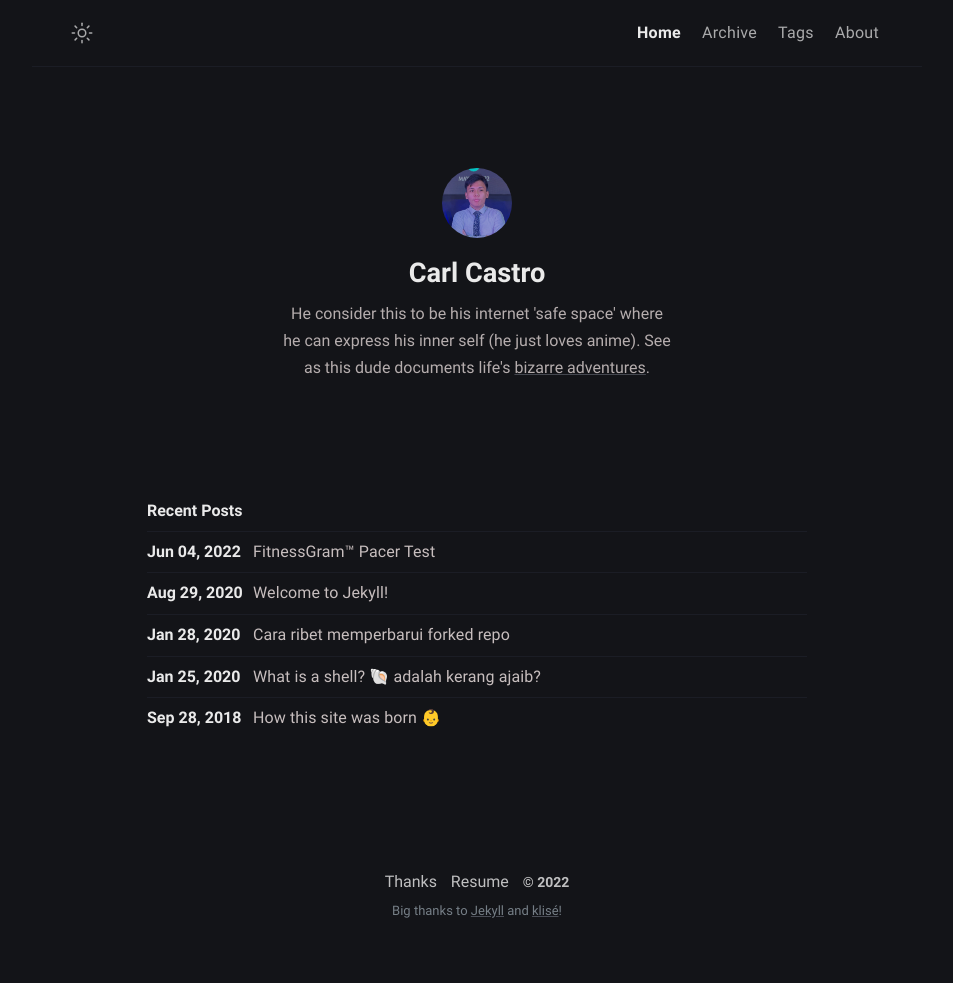
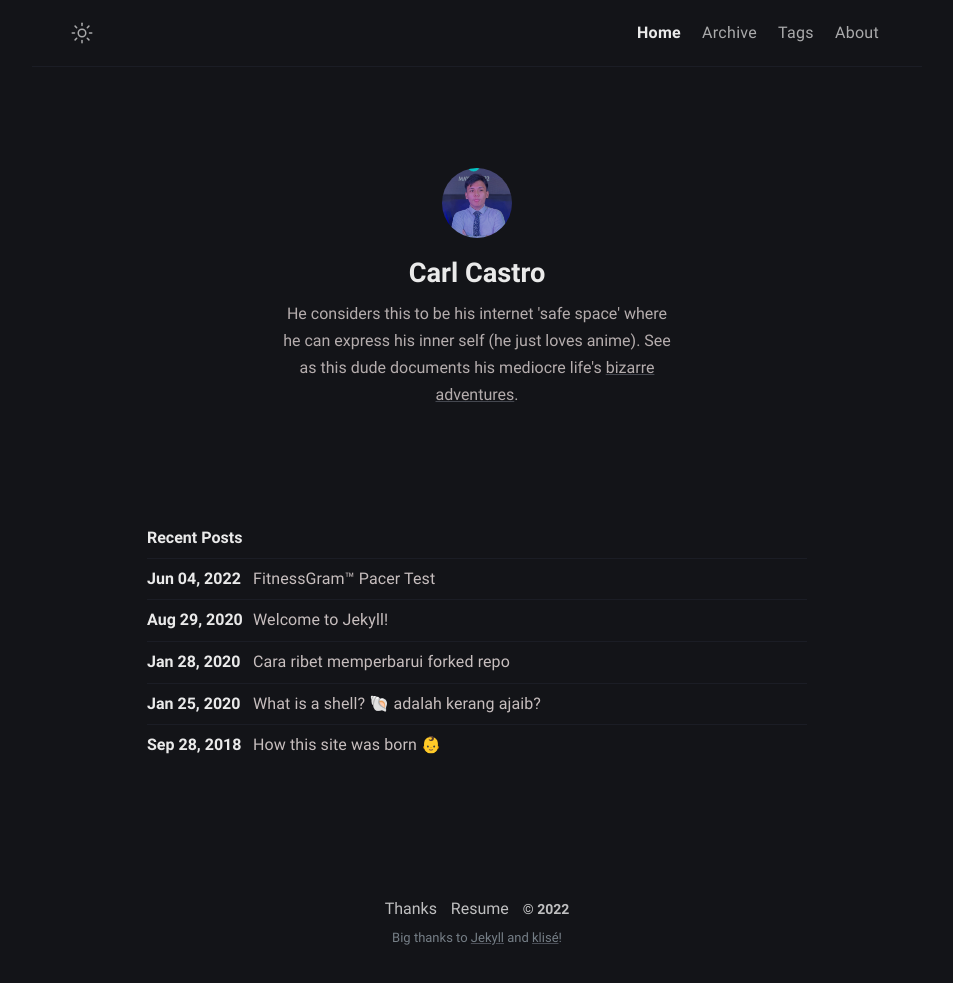
Before and after one commit to philippines69/carlcastroarchives, a Jekyll site: the page built from index.md, in a window 1280 px wide. Shown: the whole page, without its empty margins (163-1116 px from the left). Built offline with Jekyll 4.4.1, drawn with Linux system fonts in a browser that asks for light colours; before the commit the page ends 956 px from its top, so only the background shows below that.

Commit message:
Update _config.yml

```diff
--- a/_config.yml
+++ b/_config.yml
@@ -12,8 +12,8 @@
 author:
   name: Carl Castro # author name
   bio: >- # tell to the world
-      He consider this to be his internet 'safe space' where he can express his inner self (he just loves anime).
-      See as this dude documents life's <a href="https://youtu.be/wE_kjnNuf0w" target="_blank" rel="noopener">bizarre adventures</a>.
+      He considers this to be his internet 'safe space' where he can express his inner self (he just loves anime).
+      See as this dude documents his mediocre life's <a href="https://youtu.be/wE_kjnNuf0w" target="_blank" rel="noopener">bizarre adventures</a>.
 
   username: username # general username
   github: github_username # github username
```
